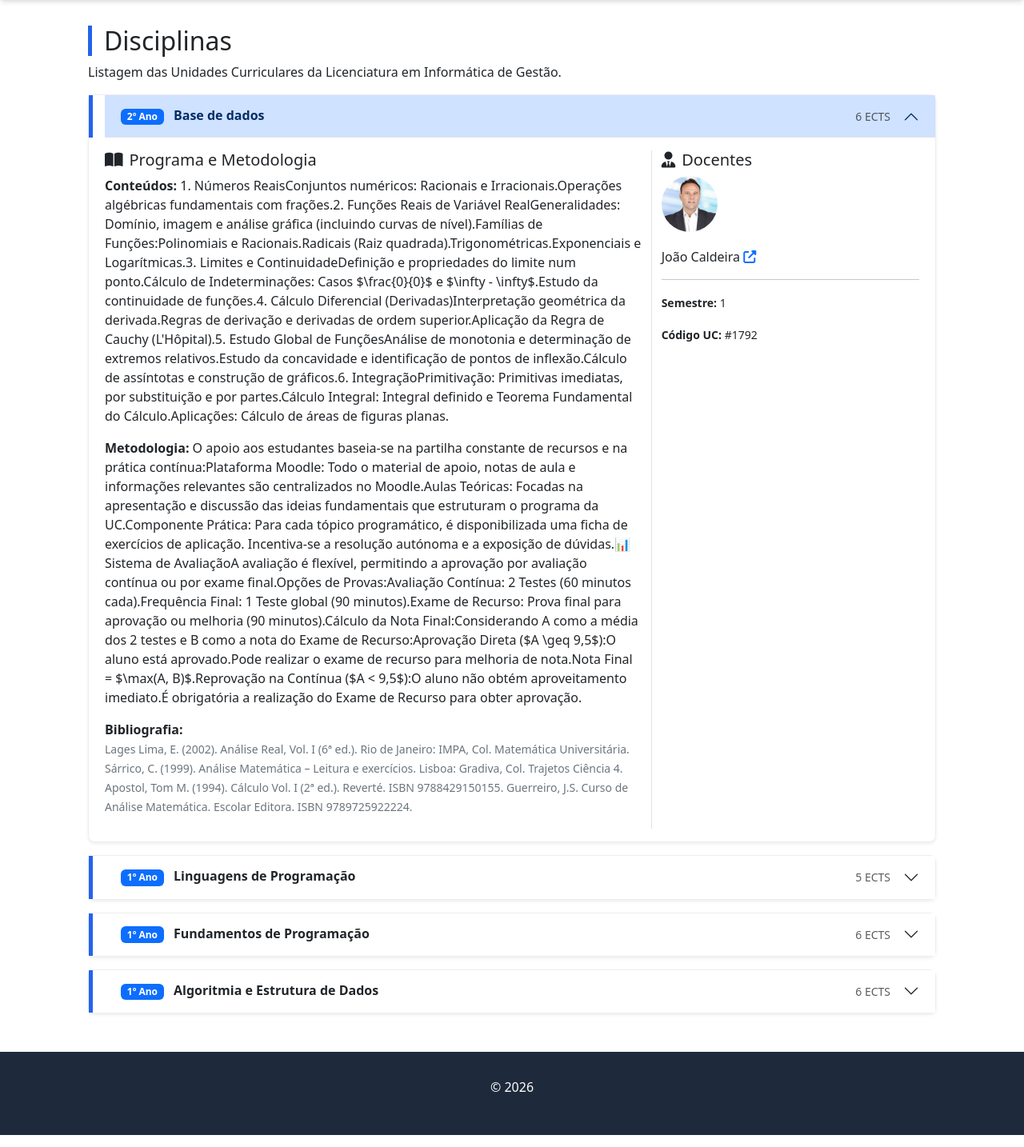
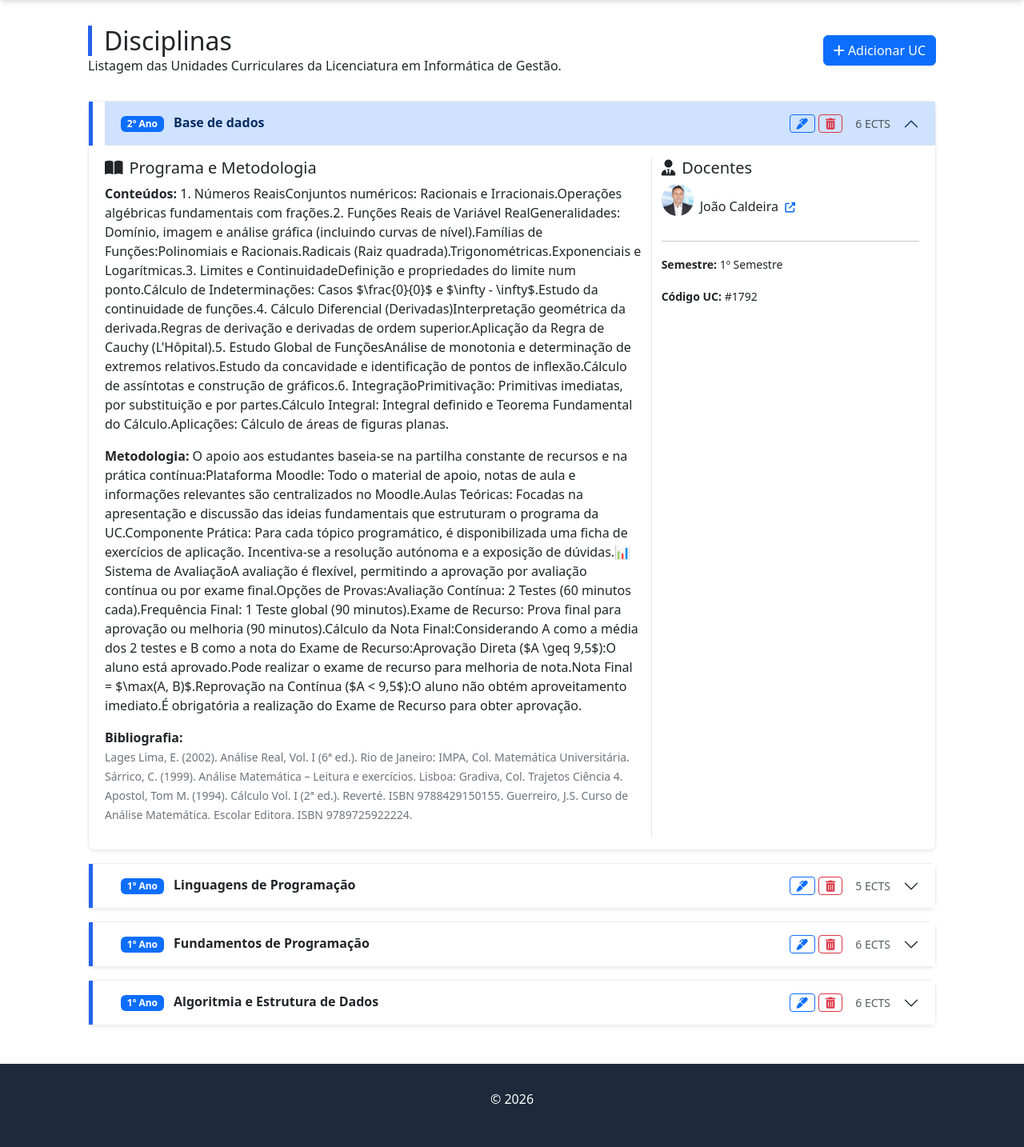
Before and after one commit to DipzJM/ProjetoPython, a Django app: page /ucs/ in a window 1280 px wide, after a click that opens the changed part. Shown: the part 85-1519 px from the top of the page at 80% size. Run offline with Django 5.2, Linux system fonts and the light colour scheme; data comes from the database, SQL or seed files in the repository; both versions use the stored data as it was after the commit; some libraries are stand-ins or nearby versions.

Commit message:
Adiciona 'mockup' para adicionar,editar e apagar entidades

```diff
--- a/portfolio/templates/portfolio/disciplinas.html
+++ b/portfolio/templates/portfolio/disciplinas.html
@@ -1,9 +1,14 @@
 {% extends 'portfolio/base.html' %}
 
 {% block content %}
-<section class="ucs-header">
-    <h2>Disciplinas</h2>
-    <p>Listagem das Unidades Curriculares da Licenciatura em {{ ucs.0.licenciatura.nome|default:"Engenharia" }}.</p>
+<section class="ucs-header" style="display: flex; justify-content: space-between; align-items: center; margin-bottom: 2rem;">
+    <div>
+        <h2 style="margin: 0;">Disciplinas</h2>
+        <p style="margin: 0;">Listagem das Unidades Curriculares da Licenciatura em {{ ucs.0.licenciatura.nome|default:"Engenharia" }}.</p>
+    </div>
+    <a href="" class="btn btn-primary">
+        <i class="fa-solid fa-plus"></i> Adicionar UC
+    </a>
 </section>
 
 <div class="accordion accordion-flush" id="accordionDisciplinas">
@@ -16,7 +21,21 @@
                     <span class="badge bg-primary me-2">{{ uc.ano }}º Ano</span>
                     <strong>{{ uc.nome }}</strong>
                 </span>
-                    <span class="text-muted me-3"><small>{{ uc.ects }} ECTS</small></span>
+
+                <div class="d-flex align-items-center">
+                    <div class="me-3">
+                        <a href="" class="btn btn-sm btn-outline-primary py-0 px-2" title="Editar">
+                            <i class="fa-solid fa-marker"></i>
+                        </a>
+                        <a href="" class="btn btn-sm btn-outline-danger py-0 px-2" title="Apagar">
+                            <i class="fa-solid fa-trash-can"></i>
+                        </a>
+                    </div>
+
+                    <span class="text-muted me-3">
+                        <small>{{ uc.ects }} ECTS</small>
+                    </span>
+                </div>
             </div>
         </button>
     </h2>
@@ -38,23 +57,23 @@
                     <h5><i class="fa-solid fa-user-tie me-2"></i>Docentes</h5>
                     <div class="docentes-lista">
                         {% for docente in uc.docentes.all %}
-                                <span class="docente-tag d-block mb-1">
+                            <div class="d-flex align-items-center mb-2">
                                 {% if docente.foto %}
-                                        <img src="{{ docente.foto.url }}"
-                                            alt="{{ docente.nome }}"
-                                            class="docente-avatar me-2"
-                                            style="width: 70px; height: 70px; border-radius: 50%; object-fit: cover;">
+                                    <img src="{{ docente.foto.url }}" alt="{{ docente.nome }}" class="me-2" style="width: 40px; height: 40px; border-radius: 50%; object-fit: cover;">
                                 {% else %}
                                     <i class="fa-solid fa-user-circle fa-2x me-2 text-secondary"></i>
                                 {% endif %}
+                                <span>
+                                    {{ docente.nome }}
+                                    <a href="{{docente.pagina_pessoal}}" target="_blank"><i class="fa-solid fa-up-right-from-square ms-1" style="font-size: 0.8rem;"></i></a>
                                 </span>
-                                {{ docente.nome }} <a href="{{docente.pagina_pessoal}}" target="_blank"><i class="fa-solid fa-up-right-from-square"></i></a>
+                            </div>
                         {% empty %}
                             <span class="text-muted">N/A</span>
                         {% endfor %}
                     </div>
                     <hr>
-                        <p><small><strong>Semestre:</strong> {{ uc.semestre }}</small></p>
+                    <p><small><strong>Semestre:</strong> {{ uc.semestre }}º Semestre</small></p>
                     {% if uc.codigo_uc %}
                         <p><small><strong>Código UC:</strong> #{{ uc.codigo_uc }}</small></p>
                     {% endif %}
--- a/portfolio/views.py
+++ b/portfolio/views.py
@@ -1,5 +1,5 @@
 from django.shortcuts import render
-from .models import Tecnologia,Docente,Formacao,Projeto,UnidadeCurricular,TFC,MakingOf,Competencia
+from .models import Tecnologia,Docente,Formacao,Projeto,UnidadeCurricular,TFC,MakingOf,Competencia,Contribuidor
 # Create your views here.
 def home_view(request):
     return render(request, 'portfolio/base.html')
@@ -25,7 +25,11 @@ def projetos_list_view(request):
     return render(request, 'portfolio/projetos.html', context)
 
 def addprojeto_list_view(request):
-    context = {'ucs': UnidadeCurricular.objects.all()}
+    context = {
+        'ucs': UnidadeCurricular.objects.all(),
+        'tecnologias':Tecnologia.objects.all(),
+        'contribuidores':Contribuidor.objects.all()
+    }
     return render(request, 'portfolio/addprojeto.html',context)
 
 def ucs_list_view(request):
```
Also changed, not shown: portfolio/templates/portfolio/competencias.html (+15 -3 lines), portfolio/templates/portfolio/formacao.html (+15 -3 lines), portfolio/templates/portfolio/projetos.html (+15 -5 lines), portfolio/templates/portfolio/tecnologias.html (+33 -8 lines), db.sqlite3, media/tecnologias/c-programming.jpg (added), media/tecnologias/kt.jpg (added), media/tecnologias/transferir.png (added). Lines whose indentation alone changed are shown as unchanged.
